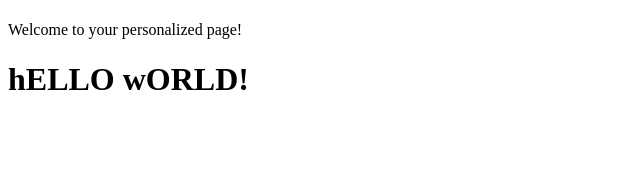
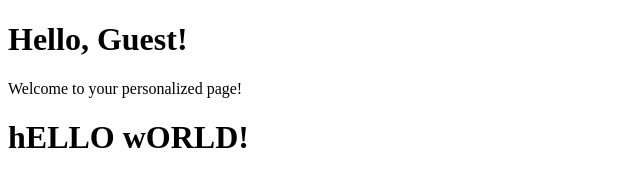
Before and after one commit to kherwaal/JTT, a plain HTML site: page index.html in a window 1280 px wide. Shown: the whole page, without its empty margins (0-640 px from the left). Drawn offline with Linux system fonts and the light colour scheme.

Commit message:
Update index.html

```diff
--- a/index.html
+++ b/index.html
@@ -4,7 +4,7 @@
     <meta charset="UTF-8">
     <meta name="viewport" content="width=device-width, initial-scale=1.0">
     <title>Personalized Page</title>
-    <script src="users.js" defer></script>
+<!--     <script src="users.js" defer></script> -->
 </head>
 <body>
     <h1 id="welcomeMessage"></h1>
@@ -12,6 +12,17 @@
     <h1>hELLO wORLD!</h1>
 
     <script>
+        // users.js
+const users = [
+    { id: 'U52nr0EL', name: 'Syam' },
+    { id: '3GI4v66w', name: 'Ram' },
+    // Add more users as needed
+];
+
+function getUserById(id) {
+    return users.find(user => user.id === id);
+}
+
         function getQueryParam(param) {
             let urlParams = new URLSearchParams(window.location.search);
             return urlParams.get(param);
```
